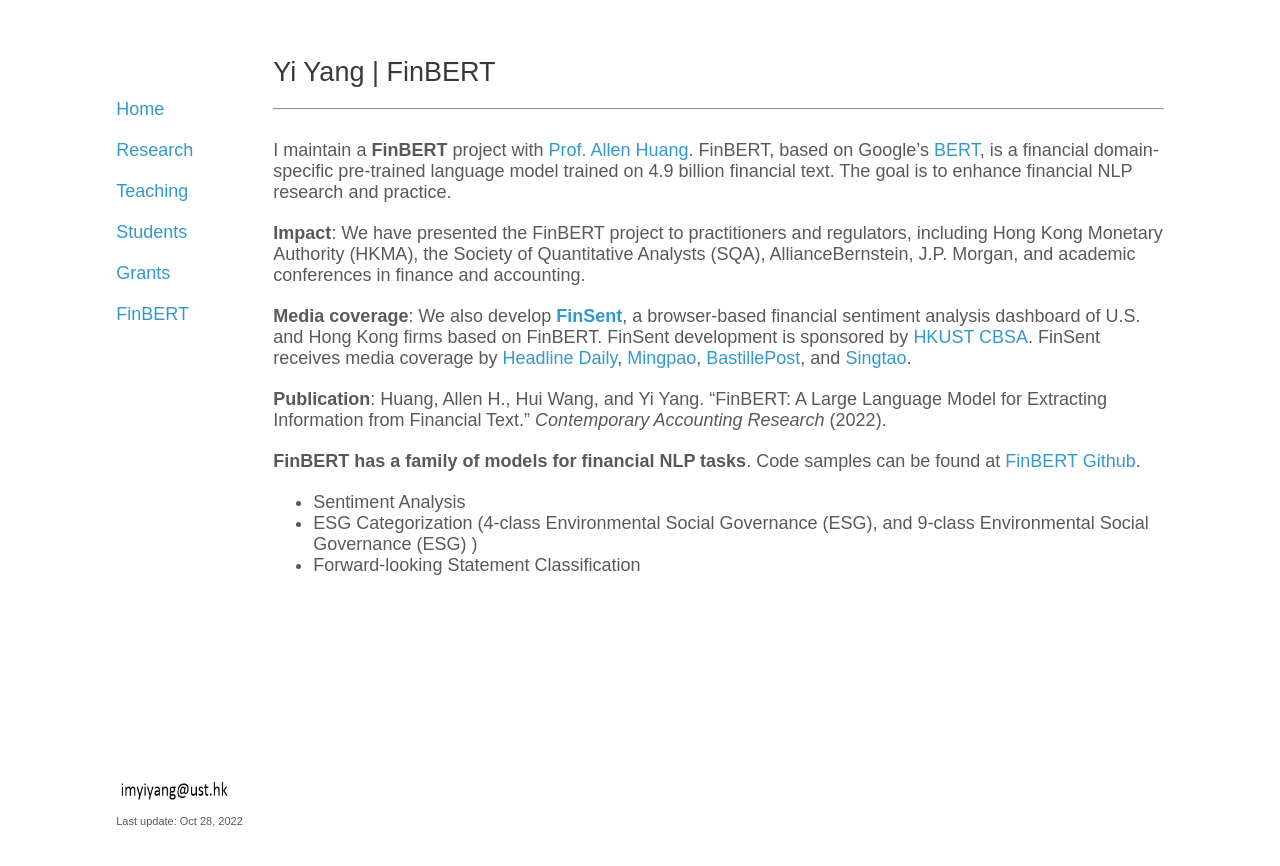
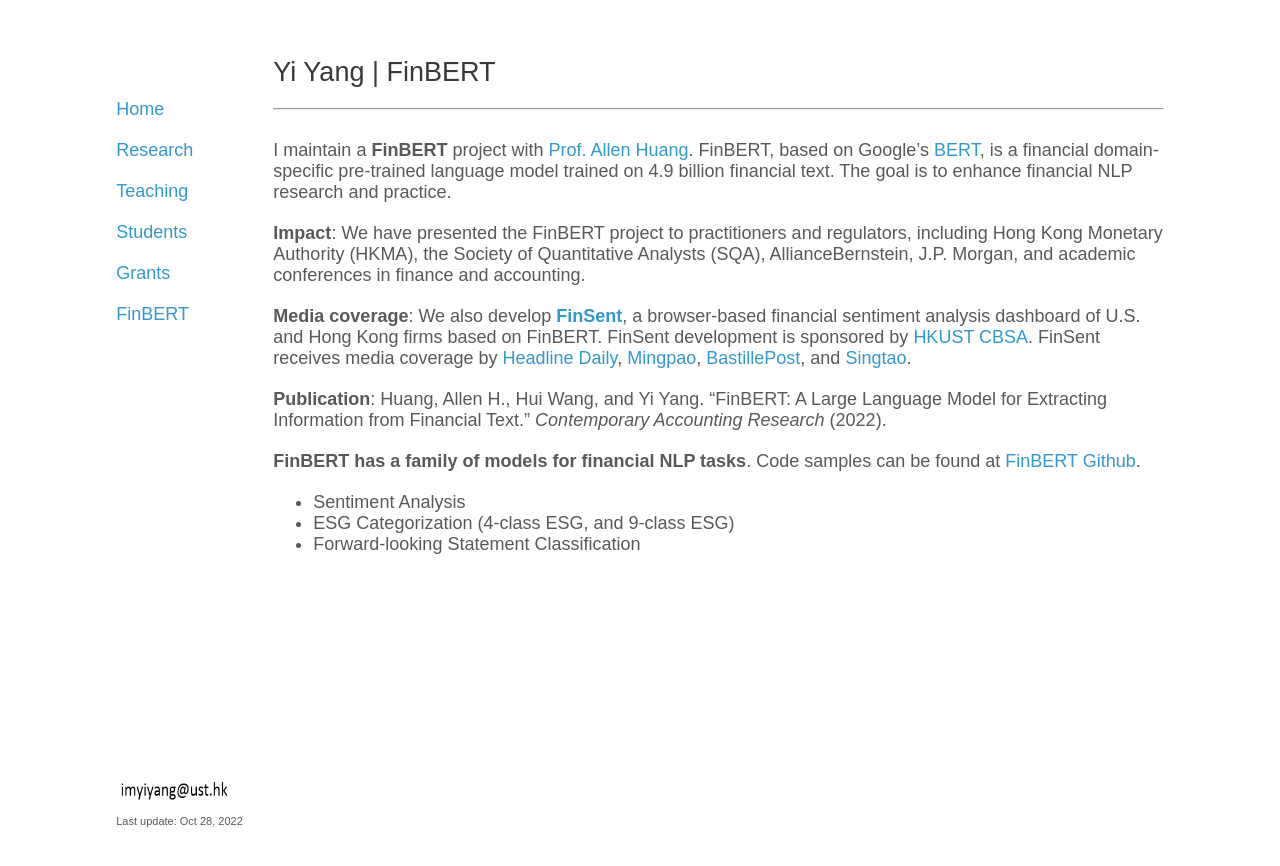
Before and after one commit to yya518/yya518.github.io, a Jekyll site: the page built from finbert.md, in a window 1280 px wide. Shown: the top 866 px of the page. Built offline with Jekyll 4.4.1, drawn with Linux system fonts in a browser that asks for light colours.

Commit message:
finbert update

```diff
--- a/finbert.md
+++ b/finbert.md
@@ -20,5 +20,5 @@
 **FinBERT has a family of models for financial NLP tasks**. Code samples can be found at [FinBERT Github](https://github.com/yya518/FinBERT).
 
 - Sentiment Analysis
-- ESG Categorization (4-class Environmental Social Governance (ESG), and 9-class Environmental Social Governance (ESG) )
+- ESG Categorization (4-class ESG, and 9-class ESG)
 - Forward-looking Statement Classification
```
